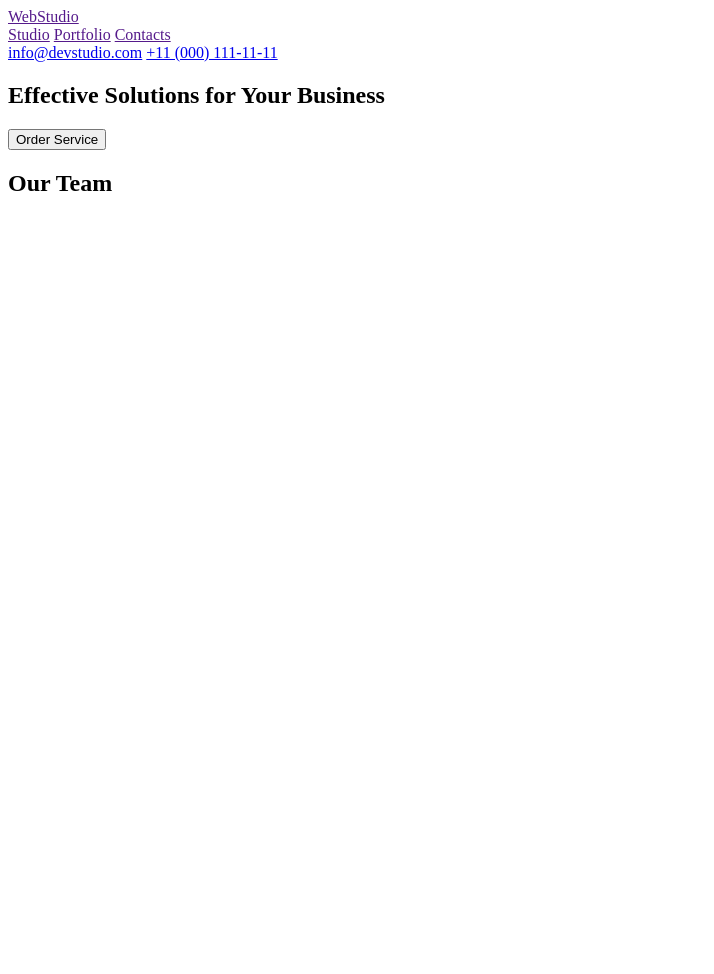
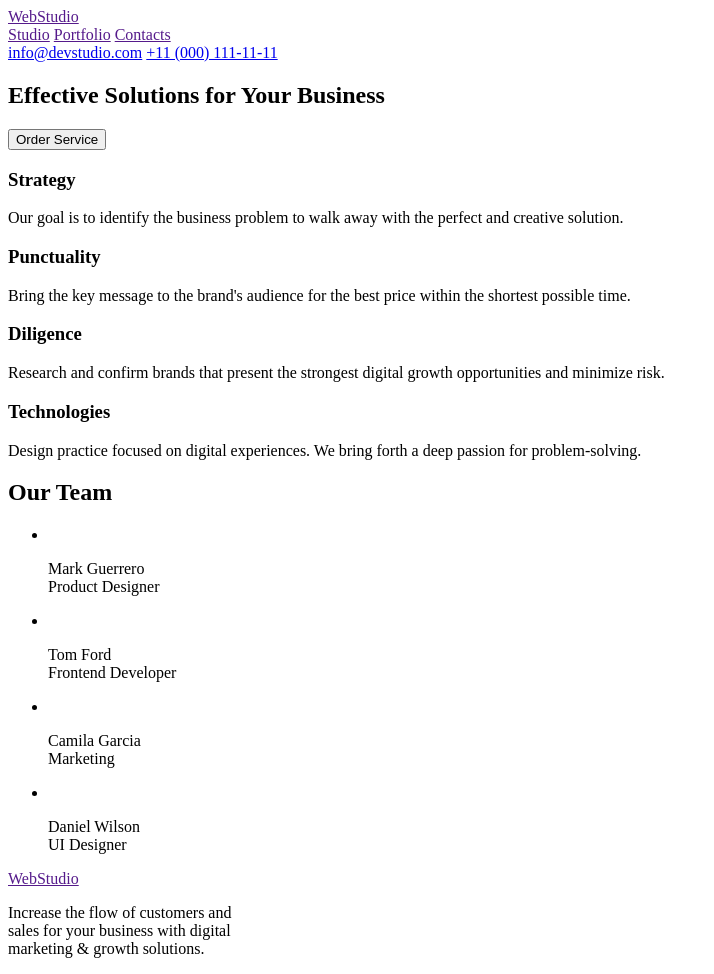
Before and after one commit to VolodymyrYuz/goit-markup-hw-01, a plain HTML site: page index.html in a window 1280 px wide. Shown: the whole page, without its empty margins (0-714 px from the left). Before the commit the page ends 800 px from the top, so only its background shows below. Drawn offline with Linux system fonts and the light colour scheme.

Commit message:
Update index.html

```diff
--- a/index.html
+++ b/index.html
@@ -39,17 +39,67 @@
         <!--A block with a description of the company's values-->
         <section>
 
+            <h3>Strategy</h3>
+            <p>Our goal is to identify the business problem to walk away with the perfect and creative solution.</p>
+
+            <h3>Punctuality</h3>
+            <p>Bring the key message to the brand's audience for the best price within the shortest possible time.</p>
+
+            <h3>Diligence</h3>
+            <p>Research and confirm brands that present the strongest digital growth opportunities and minimize risk.</p>
+
+            <h3>Technologies</h3>
+            <p>Design practice focused on digital experiences. We bring forth a deep passion for problem-solving.</p>
+
         </section>
 
         <!--Command description block-->
         <section>
             <h2>Our Team</h2>
+
+            <ul>
+                <li>
+                    <img/>
+                    <p>
+                        Mark Guerrero<br/>
+                        Product Designer<br />
+                    </p>
+                </li>
+                <li>
+                    <img/>
+                    <p>
+                        Tom Ford<br />
+                        Frontend Developer<br />
+                    </p>
+                </li>
+                <li>
+                    <img/>
+                    <p>
+                        Camila Garcia<br />
+                        Marketing<br />
+                    </p>
+                </li>
+                <li>
+                    <img>
+                    <p>
+                        Daniel Wilson<br />
+                        UI Designer<br />
+                    </p>
+                </li>
+            </ul>
+
         </section>
-
 
     </main>
 
     <footer>
+        <a href="">WebStudio</a>
+
+        <p>
+            Increase the flow of customers and<br />
+            sales for your business with digital<br />
+            marketing & growth solutions.<br />
+        </p>
 
     </footer>
 
```
